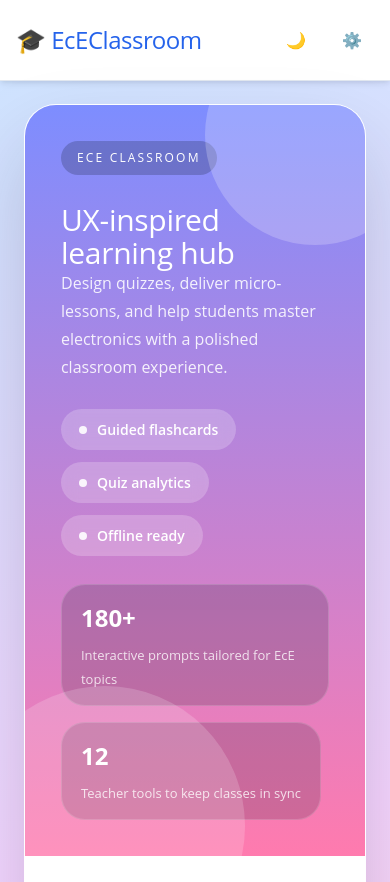
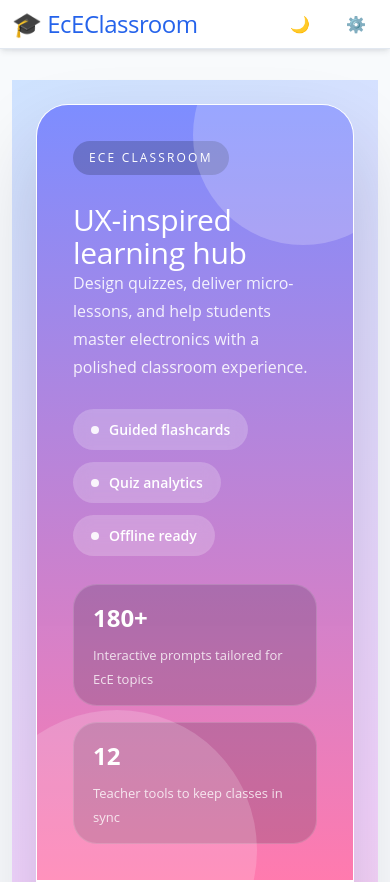
Before and after one commit to espaderarios/EcEClassroom, a website: page index.html in a window 390 px wide. Shown: the top 882 px of the page. Drawn offline with Linux system fonts and the light colour scheme; a web font is replaced by a local one.

Commit message:
feat: add safe area insets and optimize mobile layout in styles.css

```diff
--- a/styles.css
+++ b/styles.css
@@ -167,6 +167,12 @@
 
   /* ============ BACKGROUND IMAGE ============ */
   --background-image: none;
+
+  /* ============ SAFE AREA INSETS ============ */
+  --safe-area-top: env(safe-area-inset-top, 0px);
+  --safe-area-right: env(safe-area-inset-right, 0px);
+  --safe-area-bottom: env(safe-area-inset-bottom, 0px);
+  --safe-area-left: env(safe-area-inset-left, 0px);
 }
 
 /* ============ DARK MODE ============ */
@@ -254,7 +260,10 @@ body {
   line-height: var(--line-height-normal);
   margin: 0;
   padding: 0;
-  min-height: 100vh;
+  padding-left: var(--safe-area-left);
+  padding-right: var(--safe-area-right);
+  padding-bottom: var(--safe-area-bottom);
+  min-height: 100dvh;
   transition: background-color var(--duration-300) var(--ease-out),
               color var(--duration-300) var(--ease-out);
 
@@ -268,7 +277,26 @@ body {
   -webkit-touch-callout: none;
   -webkit-user-select: none;
   user-select: none;
-  overscroll-behavior: none;
+  overscroll-behavior-y: none;
+}
+
+main {
+  display: flex;
+  flex-direction: column;
+  flex: 1 1 auto;
+  width: 100%;
+  max-width: 960px;
+  margin: 0 auto;
+  padding: 0 var(--spacing-md);
+  padding-bottom: calc(96px + var(--safe-area-bottom));
+  box-sizing: border-box;
+}
+
+#app {
+  display: flex;
+  flex-direction: column;
+  gap: var(--spacing-lg);
+  flex: 1 1 auto;
 }
 
 /* Re-enable text selection for input fields */
@@ -718,8 +746,7 @@ button:disabled {
 /* Mobile-specific optimizations */
 .mobile-optimized {
   /* Ensure content doesn't get hidden behind mobile UI */
-  padding-bottom: 80px; /* Account for bottom nav */
-  min-height: 100vh;
+  padding-bottom: calc(96px + var(--safe-area-bottom));
   min-height: 100dvh; /* Dynamic viewport height for mobile */
 }
 
@@ -747,7 +774,7 @@ button:disabled {
   bottom: 0;
   left: 0;
   right: 0;
-  height: 64px; /* Increased from 50px for better touch targets */
+  height: auto;
   background: var(--card-bg);
   box-shadow: 0 -2px 20px rgba(0, 0, 0, 0.1);
   display: flex;
@@ -755,6 +782,7 @@ button:disabled {
   -webkit-backdrop-filter: blur(10px);
   backdrop-filter: blur(10px);
   border-top: 1px solid var(--border);
+  padding: var(--spacing-xs) var(--spacing-md) calc(var(--safe-area-bottom) + var(--spacing-sm));
 }
 
 .bottom-nav button {
@@ -764,11 +792,12 @@ button:disabled {
   align-items: center;
   justify-content: center;
   padding: var(--spacing-xs) var(--spacing-xs);
+  padding-bottom: calc(var(--spacing-xs) + var(--safe-area-bottom) / 2);
   font-size: var(--font-size-sm);
   font-weight: 500;
   transition: all 0.2s ease;
   border-radius: 0;
-  min-height: 64px;
+  min-height: 56px;
 }
 
 .bottom-nav button:active {
@@ -920,6 +949,22 @@ label {
   max-width: 1152px;
 }
 
+@media (max-width: 768px) {
+  .container {
+    max-width: 100%;
+    padding: 0 var(--spacing-md);
+  }
+
+  header .container {
+    padding: 0;
+    gap: var(--spacing-md);
+  }
+
+  header h1 {
+    font-size: var(--font-size-xl);
+  }
+}
+
 /* Responsive grid */
 .grid {
   display: grid;
@@ -3431,6 +3476,9 @@ header {
   transition: all var(--duration-300) var(--ease-out);
   -webkit-backdrop-filter: var(--glass-backdrop);
   backdrop-filter: var(--glass-backdrop);
+  padding-top: var(--safe-area-top);
+  padding-left: calc(var(--safe-area-left) + var(--spacing-md));
+  padding-right: calc(var(--safe-area-right) + var(--spacing-md));
 }
 
 header:hover {
```
